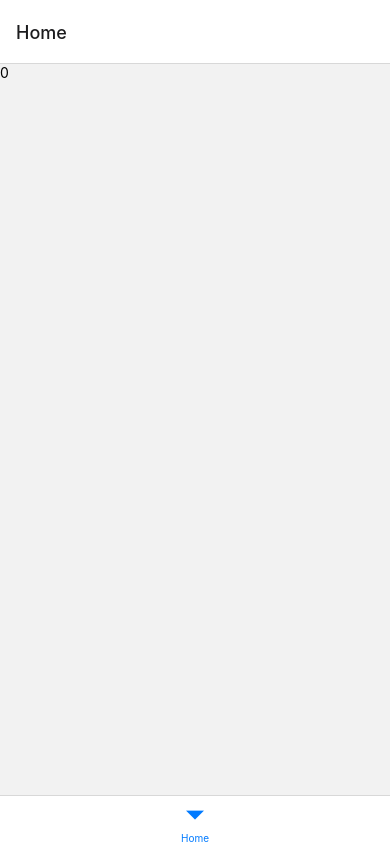
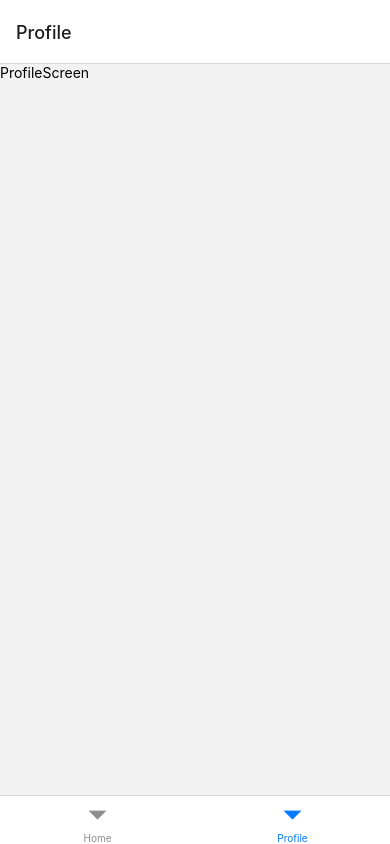
Before and after one commit to Maorshl/user-managment, a React Native app in the folder userManagment/: screen /Profile in a window 390 px wide. Before the commit this address had no page. Built offline with nearby package versions, Linux system fonts and the light colour scheme.

Commit message:
Created profile screen tab

```diff
--- /dev/null
+++ b/userManagment/src/features/profile/ProfileScreen.tsx
@@ -0,0 +1,12 @@
+import {View, Text} from 'react-native';
+import React from 'react';
+
+const ProfileScreen = () => {
+  return (
+    <View>
+      <Text>ProfileScreen</Text>
+    </View>
+  );
+};
+
+export default ProfileScreen;
--- a/userManagment/src/navigation/TavNavigator.tsx
+++ b/userManagment/src/navigation/TavNavigator.tsx
@@ -3,6 +3,7 @@ import {NavigationContainer} from '@react-navigation/native';
 import {createBottomTabNavigator} from '@react-navigation/bottom-tabs';
 import {TabsParamList} from '../contants/screens';
 import HomeScreen from '../features/home/HomeScreen';
+import ProfileScreen from '../features/profile/ProfileScreen';
 
 export default function TavNavigator() {
   const Tab = createBottomTabNavigator<TabsParamList>();
@@ -11,6 +12,7 @@ export default function TavNavigator() {
     <NavigationContainer>
       <Tab.Navigator>
         <Tab.Screen name="Home" component={HomeScreen} />
+        <Tab.Screen name="Profile" component={ProfileScreen} />
       </Tab.Navigator>
     </NavigationContainer>
   );
```
